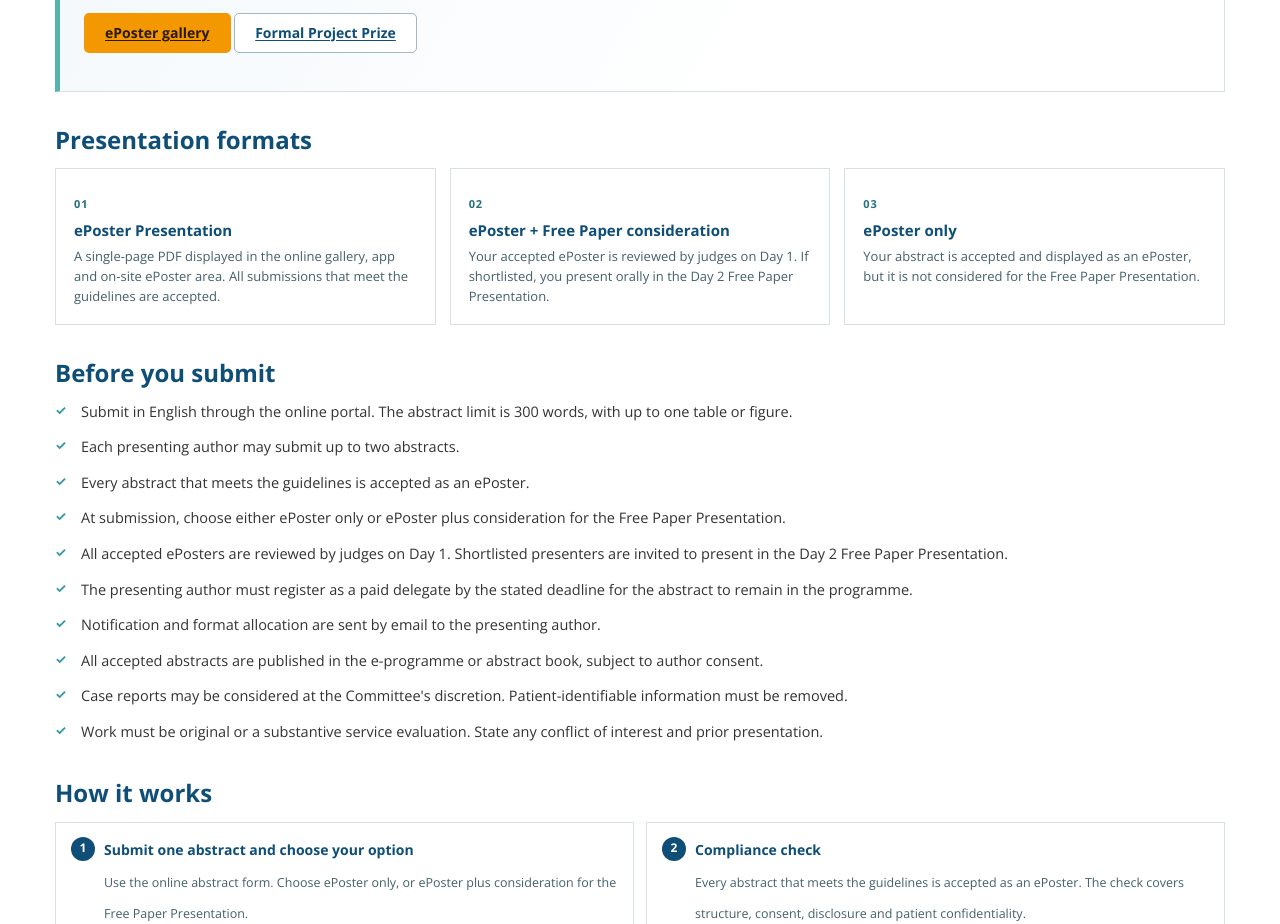
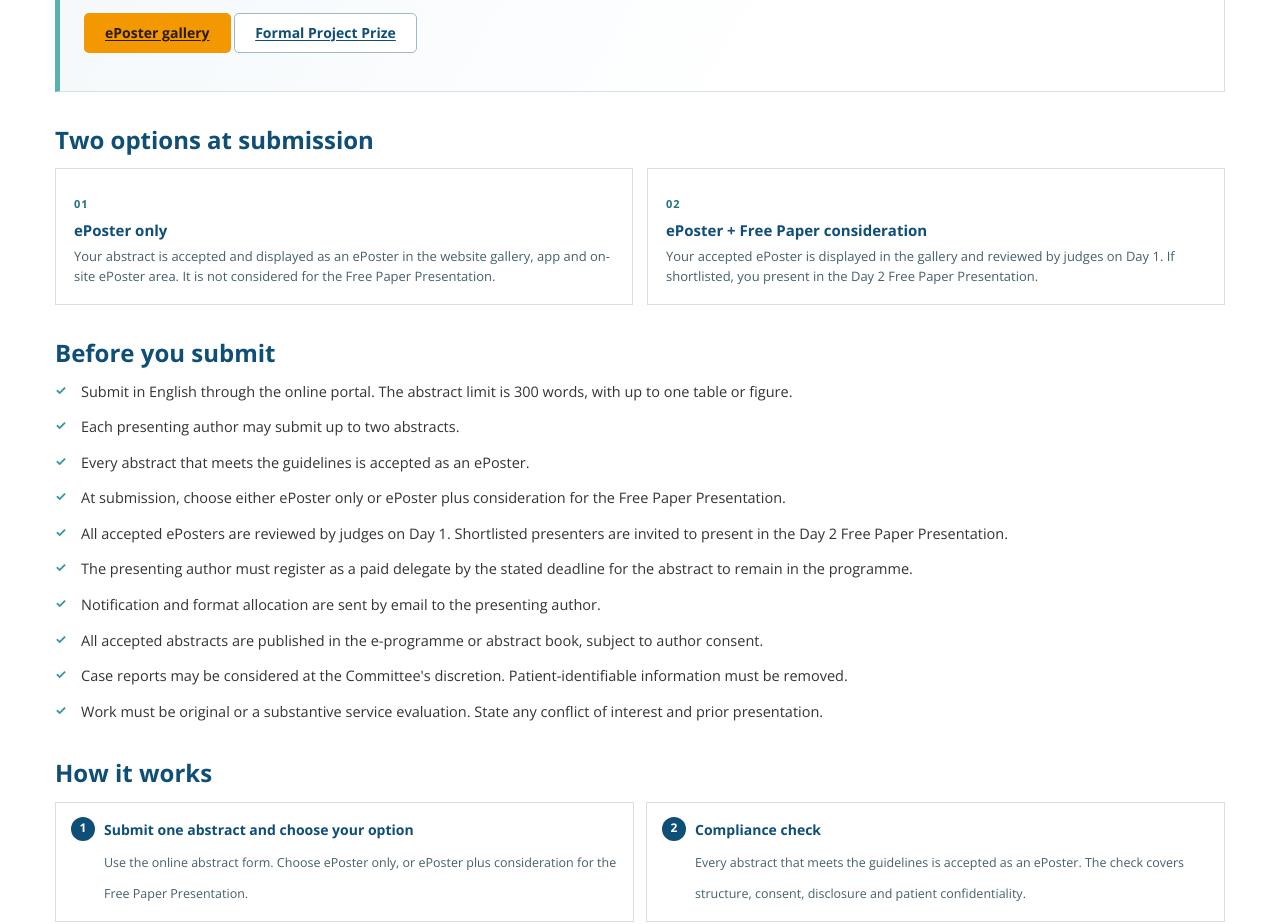
Before and after one commit to lauhonwaiabc/asmhk, a plain HTML site: page pages/call-for-eposter.html in a window 1280 px wide. Shown: the part 1293-2217 px from the top of the page. Drawn offline with nearby package versions, Linux system fonts and the light colour scheme; a web font is replaced by a local one.

Commit message:
Add files via upload

```diff
--- a/assets/css/style.css
+++ b/assets/css/style.css
@@ -843,7 +843,7 @@ a.fac-card:hover strong { text-decoration: underline; }
 .eposter-stats dt { font-size: 11px; letter-spacing: .07em; text-transform: uppercase; color: #53707c; font-weight: 700; }
 .eposter-stats dd { margin: 4px 0 0; font-size: 15px; font-weight: 700; color: var(--navy); line-height: 1.35; }
 
-.format-grid { display: grid; grid-template-columns: repeat(3, minmax(0, 1fr)); gap: 14px; margin: 12px 0 28px; }
+.format-grid { display: grid; grid-template-columns: repeat(2, minmax(0, 1fr)); gap: 14px; margin: 12px 0 28px; }
 .format-card { border: 1px solid var(--line); background: #fff; padding: 18px; }
 .format-num { display: inline-block; font-size: 11px; font-weight: 700; letter-spacing: .08em; color: var(--teal-ink); margin-bottom: 6px; }
 .format-card h3 { margin: 0 0 6px; font-size: 15px; color: var(--navy); }
--- a/assets/js/data/content.js
+++ b/assets/js/data/content.js
@@ -246,16 +246,12 @@ window.ASM_DATA_CONTENT = {
     "intro": "Every abstract that meets the guidelines is accepted and displayed as an ePoster. At submission, choose either ePoster only or ePoster plus consideration for the Free Paper Presentation. On Day 1, judges review all accepted ePosters and shortlist presenters for the Day 2 Free Paper Presentation.",
     "formats": [
       {
-        "name": "ePoster Presentation",
-        "detail": "A single-page PDF displayed in the online gallery, app and on-site ePoster area. All submissions that meet the guidelines are accepted."
+        "name": "ePoster only",
+        "detail": "Your abstract is accepted and displayed as an ePoster in the website gallery, app and on-site ePoster area. It is not considered for the Free Paper Presentation."
       },
       {
         "name": "ePoster + Free Paper consideration",
-        "detail": "Your accepted ePoster is reviewed by judges on Day 1. If shortlisted, you present orally in the Day 2 Free Paper Presentation."
-      },
-      {
-        "name": "ePoster only",
-        "detail": "Your abstract is accepted and displayed as an ePoster, but it is not considered for the Free Paper Presentation."
+        "detail": "Your accepted ePoster is displayed in the gallery and reviewed by judges on Day 1. If shortlisted, you present in the Day 2 Free Paper Presentation."
       }
     ],
     "steps": [
--- a/pages/call-for-eposter.html
+++ b/pages/call-for-eposter.html
@@ -23,7 +23,7 @@
 <link rel="preconnect" href="https://fonts.gstatic.com" crossorigin>
 <link href="https://fonts.googleapis.com/css2?family=Euphoria+Script&family=Open+Sans:wght@300;400;600;700&family=Poppins:wght@600;700&display=swap" rel="stylesheet">
 <link rel="preload" as="image" href="../assets/images/banner-hk.jpg" fetchpriority="high">
-<link rel="stylesheet" href="../assets/css/style.css?v=20261121motion">
+<link rel="stylesheet" href="../assets/css/style.css?v=20261121options">
 <link rel="stylesheet" href="../assets/css/motion.css?v=20261121motion">
 <script>document.documentElement.classList.add("motion");</script>
 </head>
@@ -150,7 +150,7 @@
       <p><a class="btn btn-primary" href="e-posters.html">ePoster gallery</a> <a class="btn btn-secondary" href="call-for-formal-project.html">Formal Project Prize</a></p>
     </div>
 
-    <h2 class="subheader1">Presentation formats</h2>
+    <h2 class="subheader1">Two options at submission</h2>
     <div class="format-grid" id="callEposterFormats"></div>
 
     <h2 class="subheader1">Before you submit</h2>
@@ -222,7 +222,7 @@
 
 <button class="to-top" id="toTop" type="button" aria-label="Back to top"><svg viewBox="0 0 24 24" fill="none" stroke="currentColor" stroke-width="2" stroke-linecap="round" stroke-linejoin="round" aria-hidden="true"><path d="m18 15-6-6-6 6"/></svg></button>
 <script src="../assets/js/data/meta.js?v=20261121c"></script>
-<script src="../assets/js/data/content.js?v=20261121terms"></script>
+<script src="../assets/js/data/content.js?v=20261121options"></script>
 <script src="../assets/js/data/committee.js?v=20261121c"></script>
 <script src="../assets/js/data/people.js?v=20261121c"></script>
 <script src="../assets/js/data/programme.js?v=20261121terms"></script>
```
Also changed, not shown: pages/academic-accreditation.html (+2 -2 lines), pages/app.html (+2 -2 lines), pages/call-for-formal-project.html (+2 -2 lines), pages/committees.html (+2 -2 lines), pages/contact-us.html (+2 -2 lines), pages/e-posters.html (+2 -2 lines), pages/faculty.html (+2 -2 lines), pages/formal-project-prize.html (+2 -2 lines), pages/meeting-information.html (+2 -2 lines), pages/our-sponsors.html (+2 -2 lines), pages/past-asm.html (+2 -2 lines), pages/programme.html (+2 -2 lines), pages/registration.html (+2 -2 lines), pages/slot-qr.html (+1 -1 lines), 1 more files.
